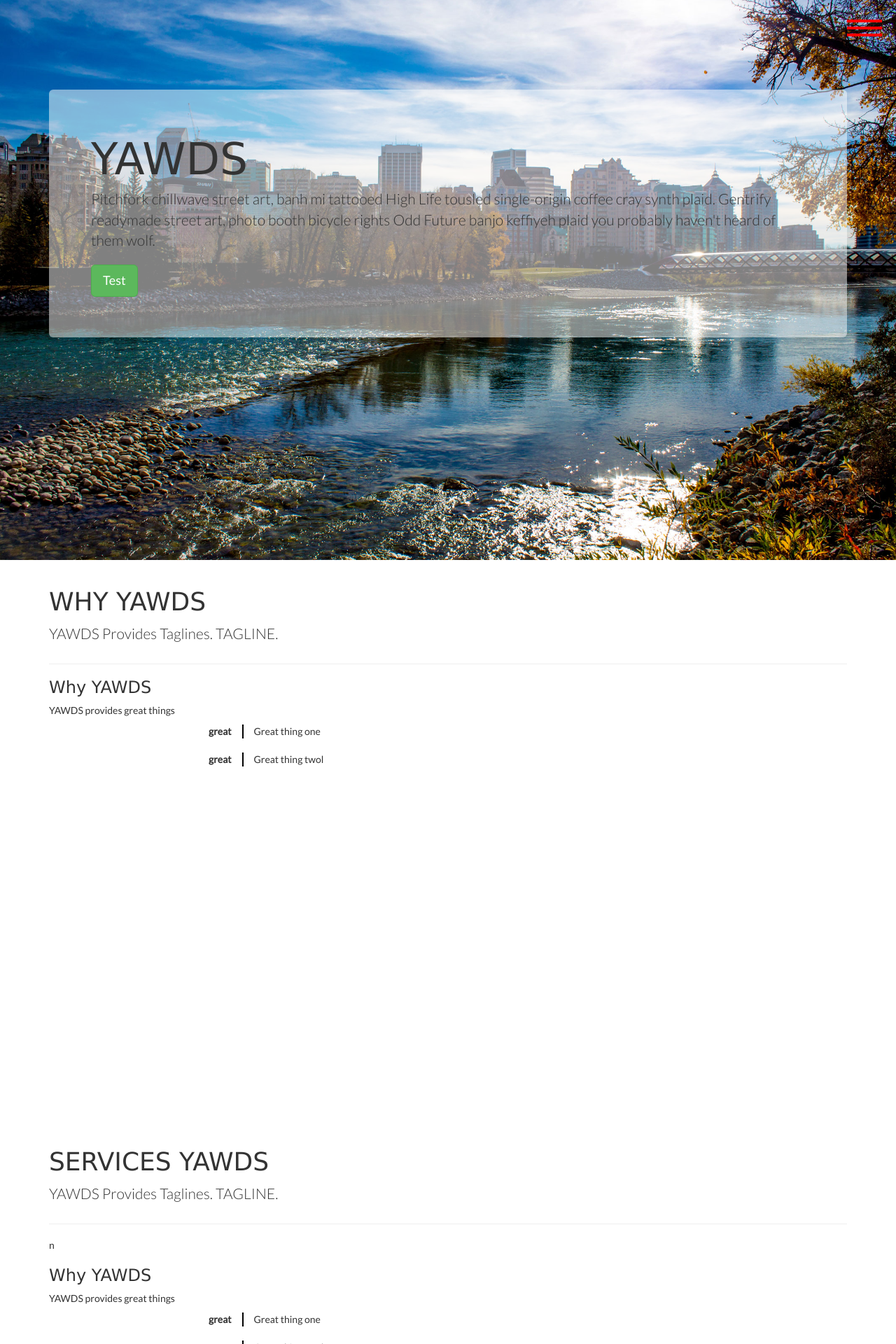
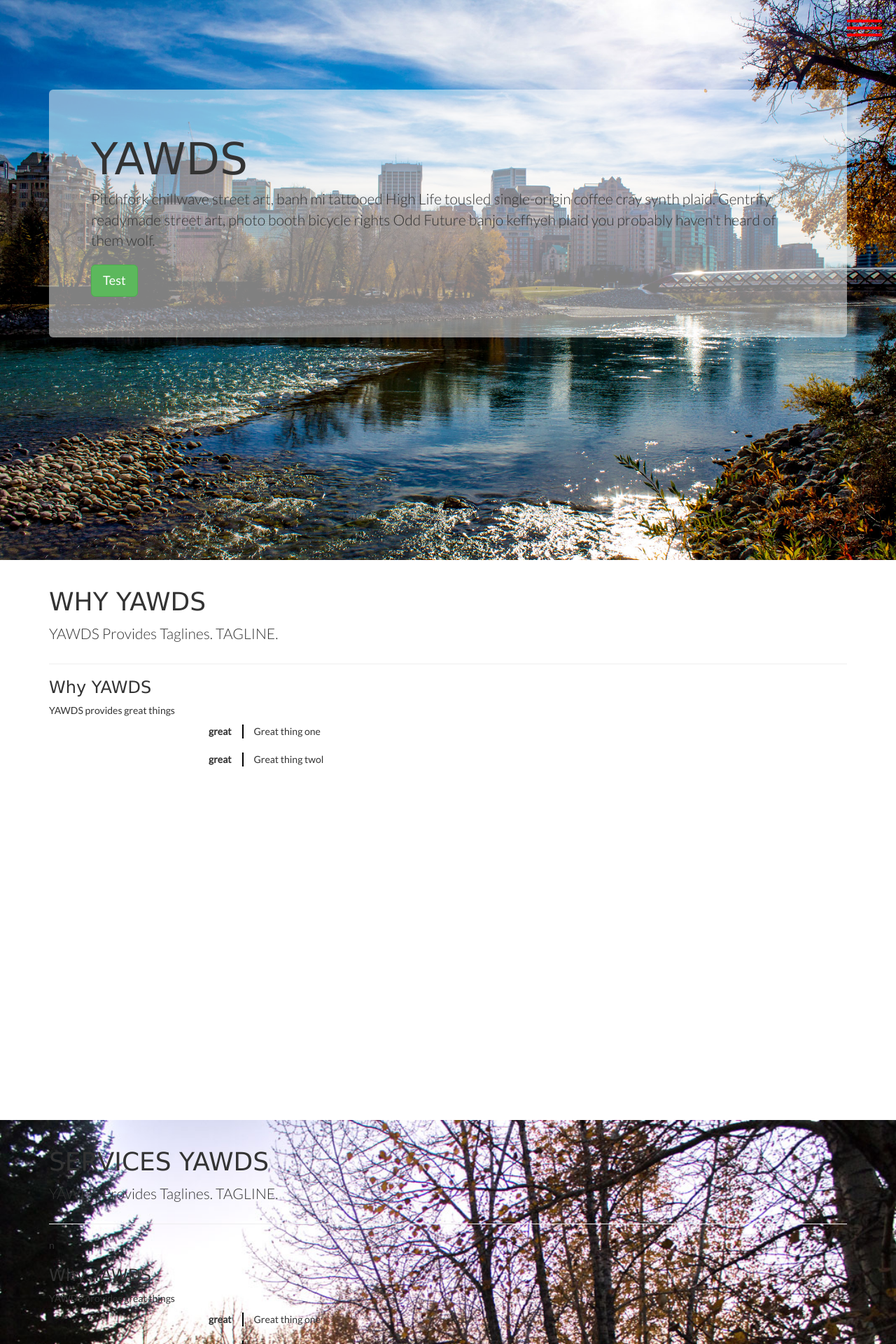
Before and after one commit to resorath/seanfeilweb, a PHP site: page / in a window 1280 px wide. Shown: the top 1920 px of the page at 70% size. Run offline with PHP 8.4, Linux system fonts and the light colour scheme; some libraries are stand-ins or nearby versions; some web fonts are replaced.

Commit message:
Services fixed position divs

```diff
--- a/css/site.css
+++ b/css/site.css
@@ -41,7 +41,7 @@ html, body
 	height: 100%;
 	z-index: -999;
 
-	background-size: cover;
+	background-size: cover !important;
 	background-position: right;
 	-moz-background-size: cover;
     background-repeat: no-repeat;
@@ -51,7 +51,20 @@ html, body
 /** Top **/
 #top-bg-holder
 {
-	background-image: url('../img/top-bg.jpg');}
+	background: url(../img/top-bg.jpg) fixed;
+}
+
+#why-bg-holder
+{
+	background-color: #FFF;
+	z-index: -995;
+}
+
+#services-bg-holder
+{
+	background: url(../img/services-bg.jpg) fixed;
+}
+
 
 /*** BootStrap Override ***/
 .row > .left-col
--- a/js/core.js
+++ b/js/core.js
@@ -82,6 +82,7 @@ function phaseOut(element)
 {
 	console.log("phasing out " + element);
 	currentFullView = null;
+    //$('#' + element + '-bg-holder').css("position", "absolute");
 	//$('#' + element + '-bg-holder').fadeOut(500);
 }
 
```
Also changed, not shown: img/services-bg.jpg (added).
